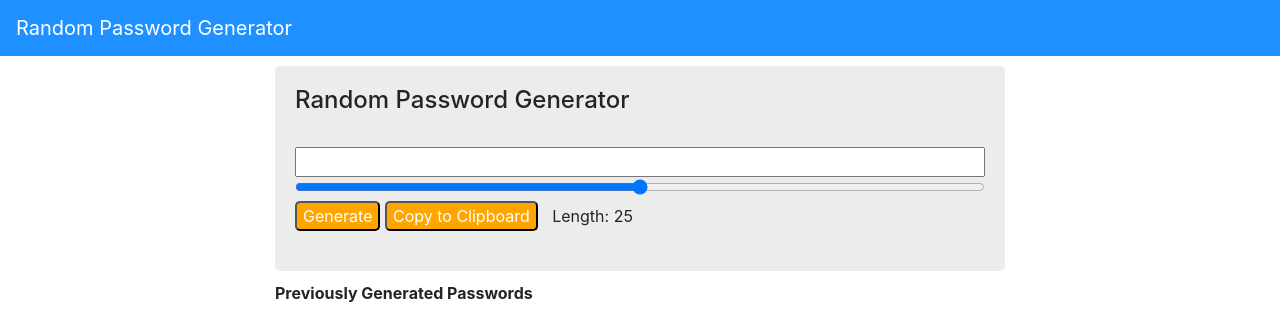
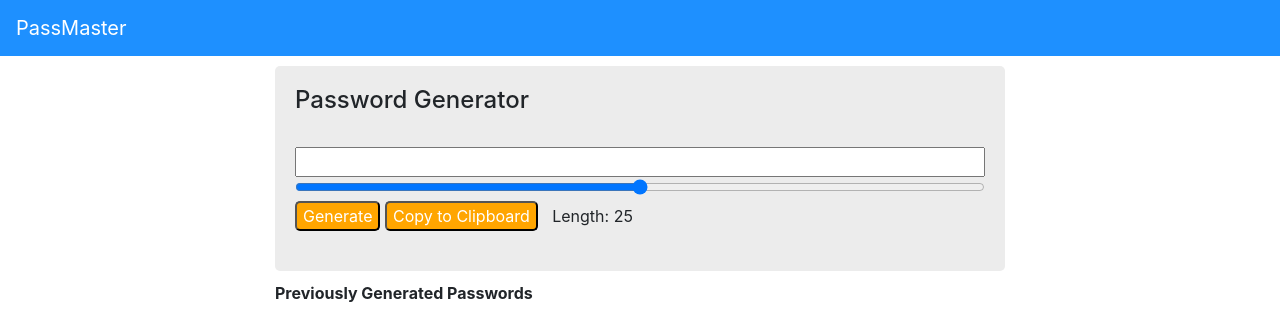
Before and after one commit to ralleyne89/Password-Generator, a plain HTML site: page index.html in a window 1280 px wide. Shown: the top 333 px of the page. Drawn offline with nearby package versions, Linux system fonts and the light colour scheme.

Commit message:
changing name

```diff
--- a/index.html
+++ b/index.html
@@ -21,14 +21,14 @@
 
   <body>
     <nav class="navbar navbar-dark bg-dark">
-      <a class="navbar-brand" href="#">Random Password Generator</a>
+      <a class="navbar-brand" href="#">PassMaster</a>
     </nav>
     <!-- password generator -->
     <div class="container">
       <div class="row">
         <div class="col-lg-8 col-sm-12 mx-auto">
           <div class="content">
-            <h4>Random Password Generator</h4>
+            <h4>Password Generator</h4>
             <br />
             <input type="text" id="display" />
             <br />
```
